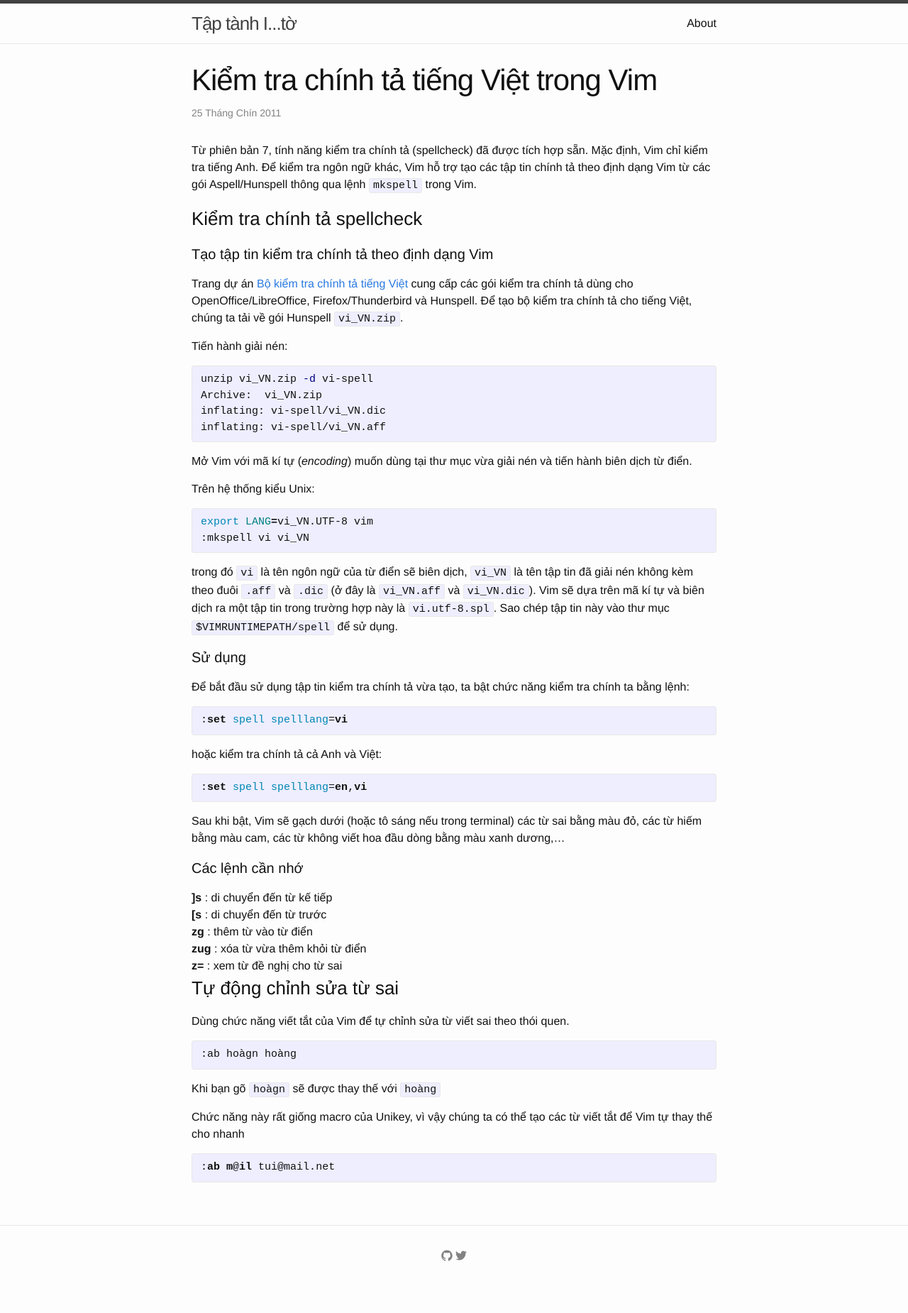
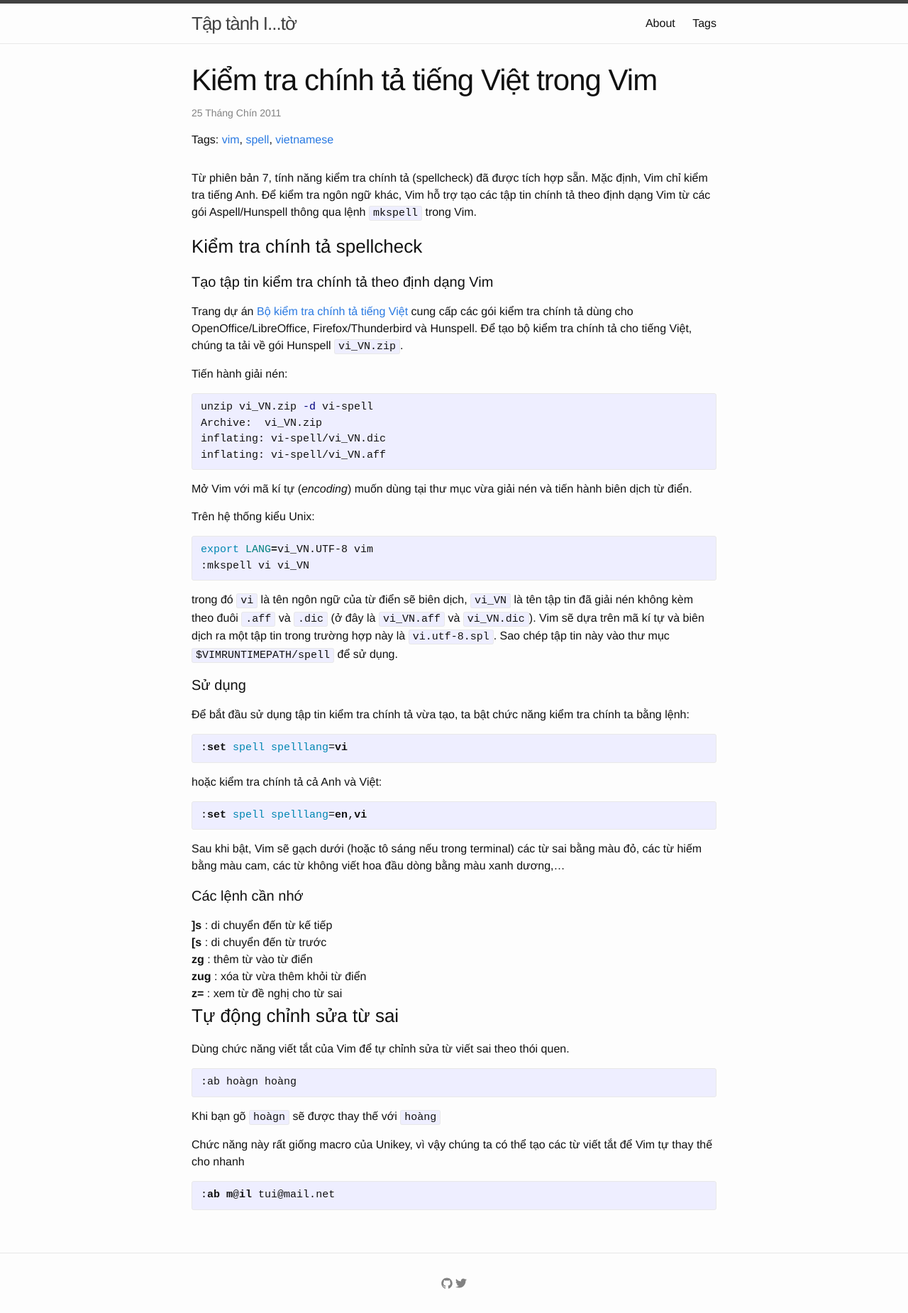
Before and after one commit to tuantda/tuantda.github.io, a Jekyll site: the page built from _posts/2011-09-25-kiem-tra-chinh-ta-trong-vim.md, in a window 1280 px wide. Shown: the whole page at 71% size. Built offline with Jekyll 4.4.1, drawn with Linux system fonts in a browser that asks for light colours; before the commit the page ends 1811 px from its top, so only the background shows below that.

Commit message:
Them tag vao trang web
- Them trang tags.html bao gom tag cloud va toan bo tag cua trang web
- Them post.tag vao post.html
- Chinh sua cach tag cloud hien thi

```diff
--- a/_layouts/post.html
+++ b/_layouts/post.html
@@ -26,6 +26,18 @@
       {% if page.author %} • {{ page.author }}{% endif %}
       {% if page.meta %} • {{ page.meta }}{% endif %}
       </p>
+    <span class="tags">
+        Tags:
+      {% if post %}
+        {% assign tags = post.tags %}
+      {% else %}
+        {% assign tags = page.tags %}
+      {% endif %}
+      {% for tag in tags %}
+      <a href="/tags/#{{tag|slugize}}">{{tag}}</a>{% unless forloop.last %},{% endunless %}
+      {% endfor %}
+    </span>
+
   </header>
 
   <article class="post-content">
--- a/_sass/_layout.scss
+++ b/_sass/_layout.scss
@@ -246,3 +246,17 @@
         }
     }
 }
+
+// Tags
+// -------------------------------------------------------
+.tags {
+    list-style: none;
+    padding: 0;
+    text-align: justify;
+}
+
+.tags li {
+    display: inline-block;
+    margin: 0 20px 20px 0;
+    font-size: 25px;
+}
```
Also changed, not shown: tags.html (added, +28 -0 lines).
